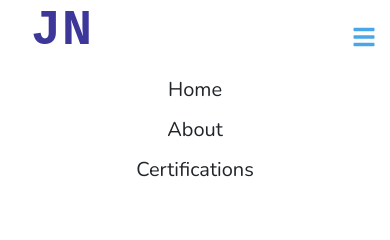
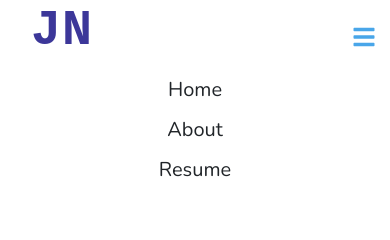
Before and after one commit to Jean198/jean-portfolio-react, a React (Create React App) app: page / in a window 390 px wide. Both pictures are taken after a click on the button 364 px from the left and 35 px from the top of the page. Shown: the top 240 px of the page. Built offline with nearby package versions, Linux system fonts and the light colour scheme.

Commit message:
added resume to mobile view

```diff
--- a/src/Components/NavigationBar/NavigationBar.js
+++ b/src/Components/NavigationBar/NavigationBar.js
@@ -51,9 +51,15 @@ const NavigationBar = () => {
           <Link to="/about" className="nav-link ">
             About
           </Link>
-          <Link to="/Certifications" className="nav-link ">
-            Certifications
-          </Link>
+          <a
+            className="nav-link link"
+            href={Cv}
+            alt="alt text"
+            target="_blank"
+            rel="noopener noreferrer"
+          >
+            Resume
+          </a>
         </div>
       ) : null}
       <Outlet />
```
